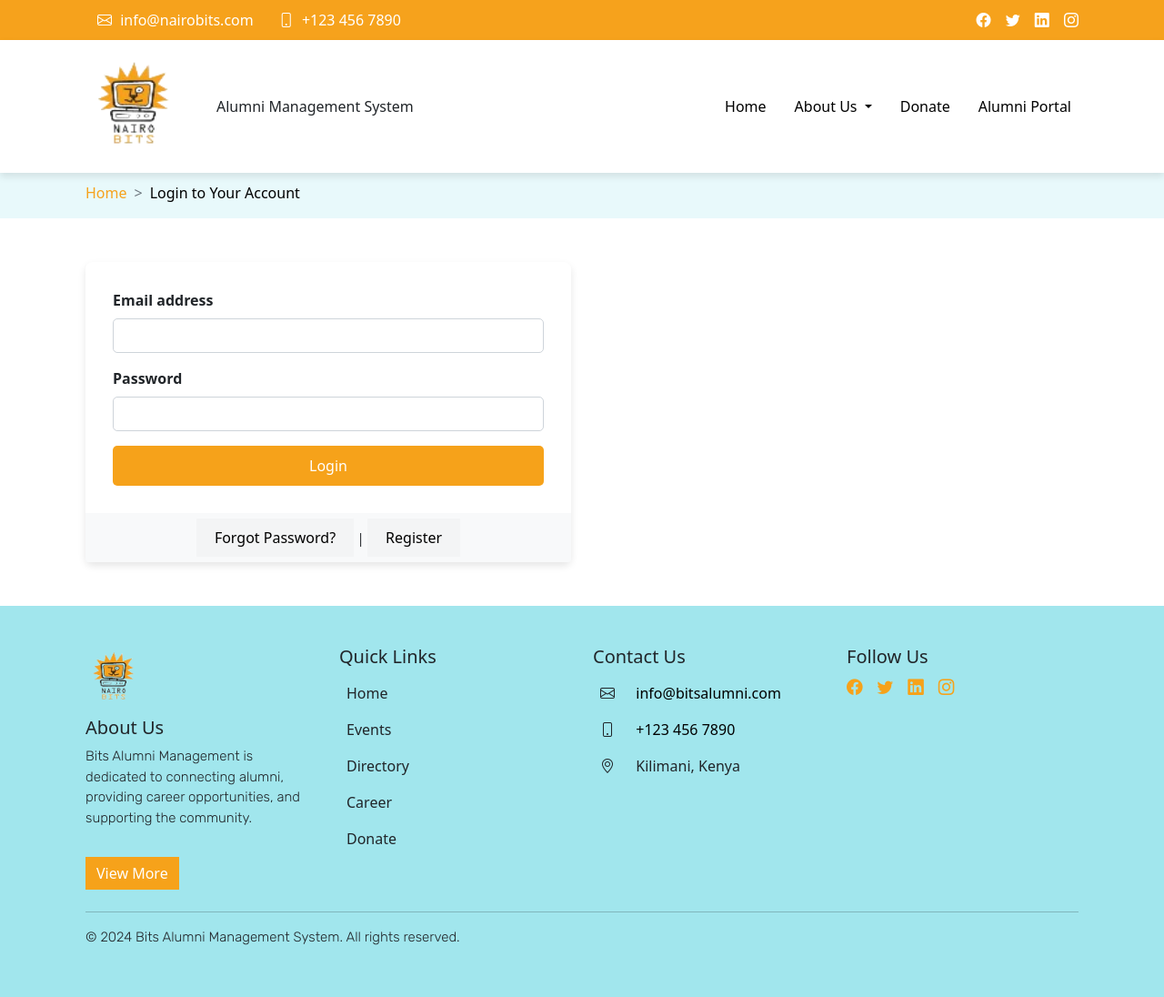
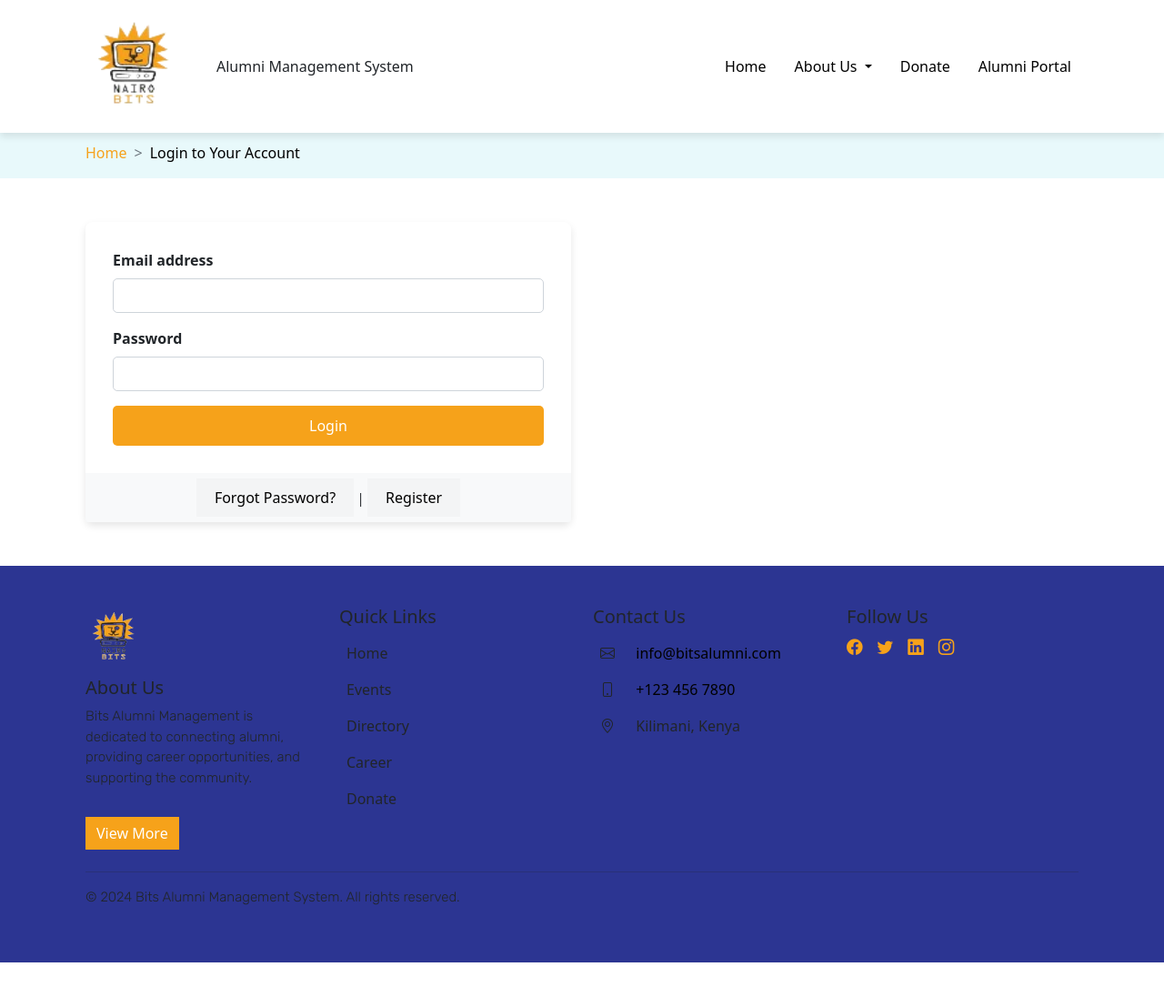
Before and after one commit to wanjiku8/Al, a plain HTML site: page login.html in a window 1280 px wide. Shown: the whole page at 91% size. After the commit the page ends 1058 px from the top, so only its background shows below. Drawn offline with nearby package versions, Linux system fonts and the light colour scheme; a web font is replaced by a local one.

```diff
--- a/login.html
+++ b/login.html
@@ -17,7 +17,7 @@
 
 <body>
 
-    <div class="toolbar">
+    <!-- <div class="toolbar">
         <div class="container d-flex justify-content-between">
             <div class="contact-info">
                 <span><i class="bi bi-envelope"></i> <a href="mailto:info@bitsalumni.com" class="text-dark">info@nairobits.com</a></span>
@@ -30,7 +30,7 @@
                 <a href="#"><i class="bi bi-instagram"></i></a>
             </div>
         </div>
-    </div>
+    </div>  -->
 
 
     <nav class="navbar navbar-expand-lg">
--- a/styles.css
+++ b/styles.css
@@ -377,7 +377,7 @@
 
 footer {
     /* background-color: #0000000d; */
-    background-color: #A1E6ED !important;
+    background-color: #2C3592 !important;
     padding: 20px 0;
 
 }
```
Also changed, not shown: about.html (+2 -2 lines), career.html (+2 -2 lines), directory.html (+2 -2 lines), donate.html (+2 -2 lines), events.html (+2 -2 lines), gallery.html (+2 -2 lines), index.html (+2 -2 lines), 1 other file.
